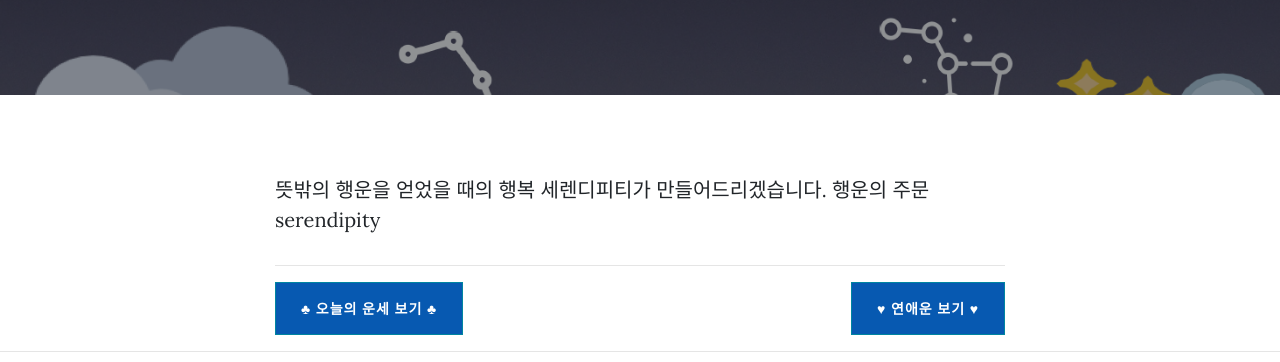
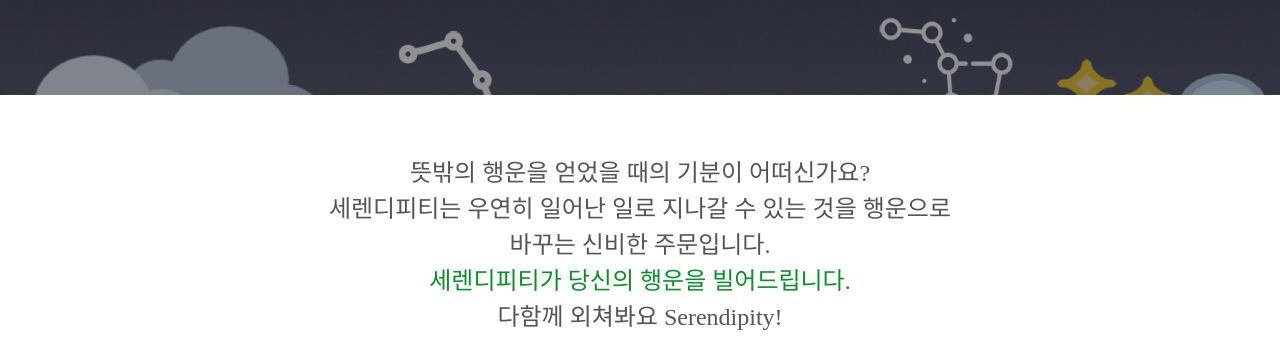
Before and after one commit to yeonjukim/serendipity, a website: page bootstrap/index.html in a window 1280 px wide. Shown: the part 437-799 px from the top of the page. Drawn offline with nearby package versions, Linux system fonts and the light colour scheme; a web font is replaced by a local one.

Commit message:
메인 멘트 수정

```diff
--- a/bootstrap/css/main.css
+++ b/bootstrap/css/main.css
@@ -1,4 +1,18 @@
 @import url(http://fonts.googleapis.com/earlyaccess/jejugothic.css);
+@font-face{
+ font-family:'Godo';
+ font-style:normal;
+ font-weight:400;
+ src:url('//cdn.jsdelivr.net/korean-webfonts/1/corps/godo/Godo/GodoM.woff2') format('woff2'),
+     url('//cdn.jsdelivr.net/korean-webfonts/1/corps/godo/Godo/GodoM.woff') format('woff');
+}
+@font-face{
+ font-family:'Godo';
+ font-style:normal;
+ font-weight:700;
+ src:url('//cdn.jsdelivr.net/korean-webfonts/1/corps/godo/Godo/GodoB.woff2') format('woff2'),
+     url('//cdn.jsdelivr.net/korean-webfonts/1/corps/godo/Godo/GodoB.woff') format('woff');
+}
 
 .main {
   position: relative;
@@ -42,5 +56,14 @@
 }
 
 .main-p {
-  font-size: 1.3em;
+  font-size: 1.2em;
+  font-family: 'Godo';
+  color: rgb(82, 86, 90);
+padding: 0 45px;
+text-align: center;
+margin-top: 10px;
 }
+
+.p-luck{
+      color: #069226;
+}
--- a/bootstrap/index.html
+++ b/bootstrap/index.html
@@ -21,6 +21,7 @@
     <!-- Custom styles for this template -->
     <link href="css/clean-blog.min.css" rel="stylesheet">
     <link href="css/common.css" rel="stylesheet">
+    <link href="css/main.css" rel="stylesheet">
     <link rel="shortcut icon" href="favicon.ico" type="image/x-icon">
 
 
@@ -50,7 +51,11 @@
         <div class="col-lg-8 col-md-10 mx-auto">
           <div class="post-preview">
               <p class= "main-p">
-                뜻밖의 행운을 얻었을 때의 행복 세렌디피티가 만들어드리겠습니다. 행운의 주문 serendipity
+                뜻밖의 행운을 얻었을 때의 기분이 어떠신가요?<br>
+                세렌디피티는 우연히 일어난 일로 지나갈 수 있는 것을
+                행운으로 바꾸는 신비한 주문입니다.<br>
+                <span class="p-luck">세렌디피티가 당신의 행운을 빌어드립니다.<br></span>
+                다함께 외쳐봐요 Serendipity!
               </p>
 
           </div>
```
